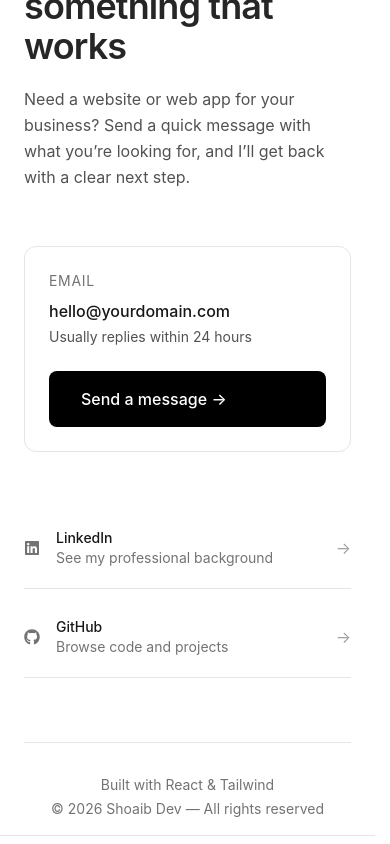
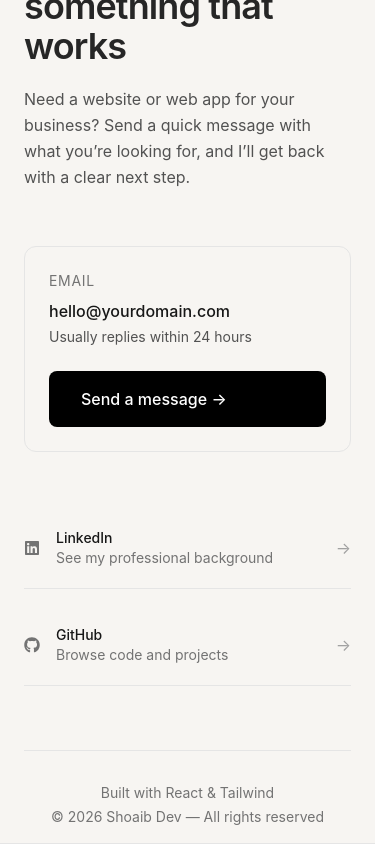
Before and after one commit to codewithshoaib-dev/Portfolio, a React (Vite) app in the folder web/: page / in a window 390 px wide. Shown: the part 4263-5107 px from the top of the page. Built offline with nearby package versions, Linux system fonts and the light colour scheme.

Commit message:
Refactor contact links into responsive grid and changed selection state colors

```diff
--- a/web/src/landingpage/contact.tsx
+++ b/web/src/landingpage/contact.tsx
@@ -17,7 +17,10 @@ export default function Contact() {
   ];
 
   return (
-    <section id="contact" className="border-b border-neutral-200 px-6 pt-24">
+    <section
+      id="contact"
+      className="border-b bg-background border-neutral-200 selection:text-white selection:bg-neutral-800 px-6 pt-24"
+    >
       <div className="container-max">
         {/* ─── Header ───────────────── */}
         <div className="max-w-2xl mb-14">
@@ -31,7 +34,8 @@ export default function Contact() {
 
           <p className="text-base md:text-lg text-neutral-600 leading-relaxed">
             Need a website or web app for your business? Send a quick message
-            with what you’re looking for, and I’ll get back with a clear next step.
+            with what you’re looking for, and I’ll get back with a clear next
+            step.
           </p>
         </div>
 
@@ -55,7 +59,7 @@ export default function Contact() {
         </div>
 
         {/* ─── Secondary Contact Methods ───────────────── */}
-        <div className="space-y-2">
+        <div className="grid grid-cols-1 md:grid-cols-2 gap-4 max-w-5xl">
           {contactMethods.map((method) => {
             const Icon = method.icon;
 
```
